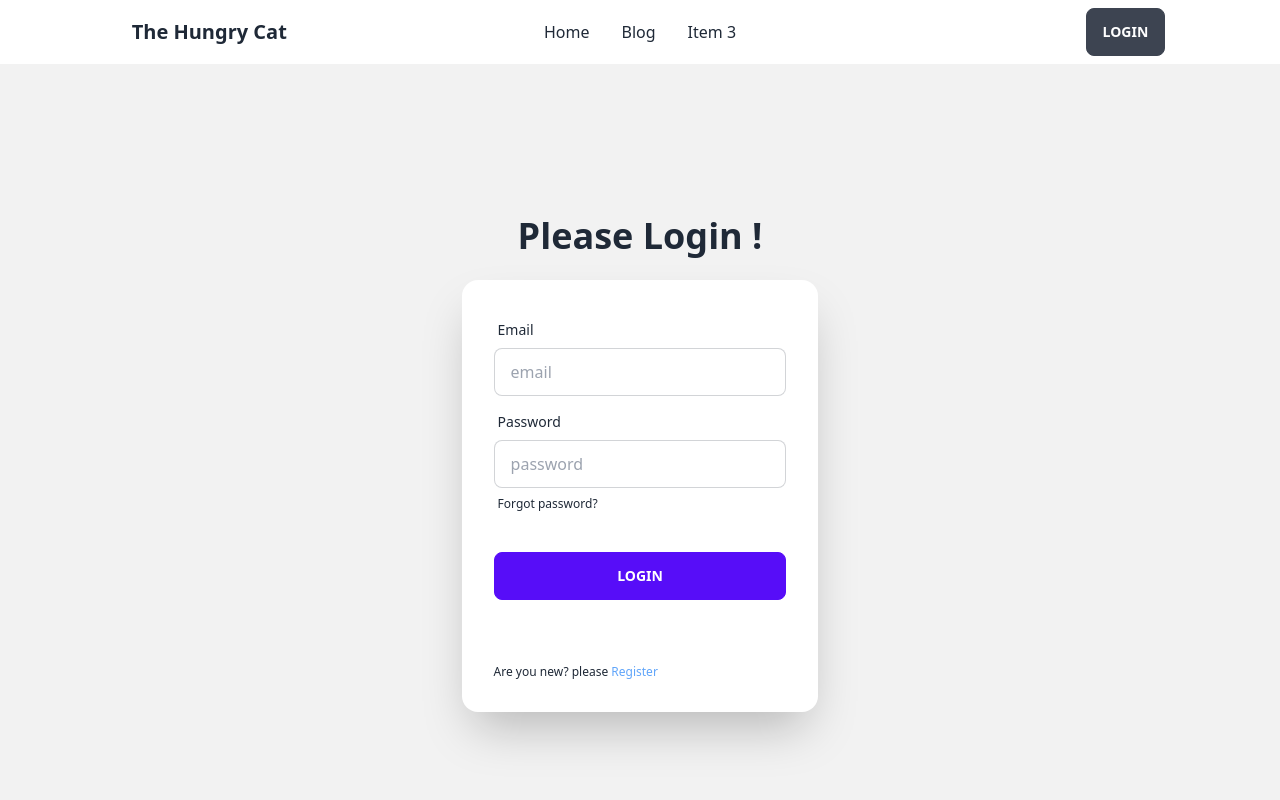
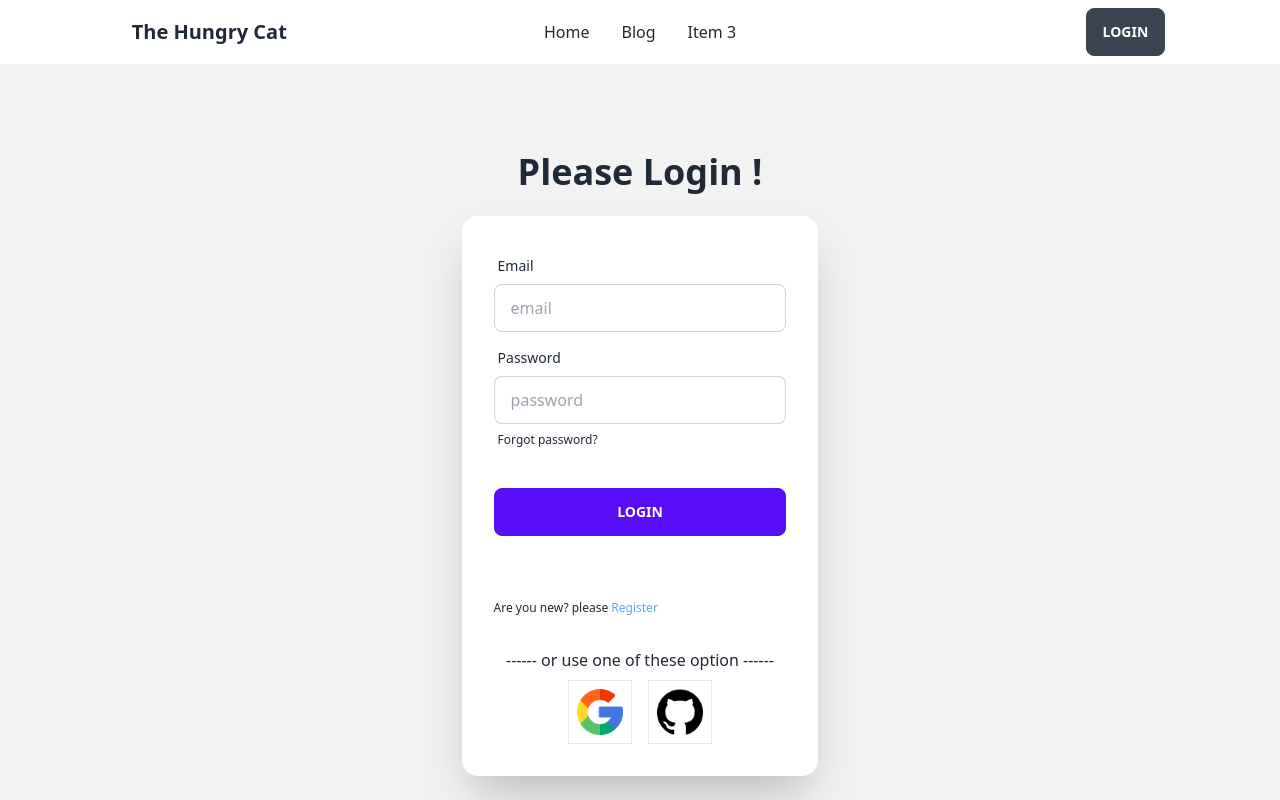
Before and after one commit to DarkAsfu/hungry-cat-client, a React (Vite) app: page /login in a window 1280 px wide. Shown: the top 800 px of the page. Built offline with nearby package versions, Linux system fonts and the light colour scheme.

Commit message:
Google and Github signin system added

```diff
--- a/src/components/pages/Login/Login.jsx
+++ b/src/components/pages/Login/Login.jsx
@@ -1,16 +1,17 @@
 import React from 'react';
 import { Link } from 'react-router-dom';
+import SocialLogin from '../shared/socialLogin';
 
 const Login = () => {
     return (
-        <div>
+        <div className=''>
             <div className="hero min-h-screen bg-base-200">
             <div className="hero-content flex-col">
                 <div className="text-center px-14">
                     <h1 className="text-4xl font-bold mb-2">Please Login !</h1>
                     {/* <p>Lorem ipsum dolor sit amet consectetur adipisicing elit. Error, officiis.</p> */}
                 </div>
-                <div className="card flex-shrink-0 w-full max-w-sm shadow-2xl bg-base-100 ">
+                <div className="card flex-shrink-0 w-full max-w-sm shadow-2xl bg-base-100 pb-8">
                     <form  className="card-body">
                         <div className="form-control">
                             <label className="label">
@@ -33,7 +34,7 @@ const Login = () => {
                     </form>
 
                     <p className="label-text-alt p-8">Are you new? please <Link to='/register' className='text-blue-400'>Register</Link></p>
-                    {/* <Google></Google> */}
+                    <SocialLogin></SocialLogin>
                     {/* <small className='text-red-600 font-bold px-6 pb-3'>{error}</small>
                     <small className='text-green-600 font-bold px-6 pb-3'>{success}</small> */}
                 </div>
--- a/src/components/pages/Register/Register.jsx
+++ b/src/components/pages/Register/Register.jsx
@@ -1,5 +1,6 @@
 import React from 'react';
 import { Link } from 'react-router-dom';
+import SocialLogin from '../shared/socialLogin';
 
 const Register = () => {
     return (
@@ -40,7 +41,7 @@ const Register = () => {
                         <div className="form-control mt-6">
                             <button className="btn btn-primary">Register</button>
                         </div>
-                        {/* <Google></Google> */}
+                        <SocialLogin></SocialLogin>
                         <label className="label">
                             {/* <p className="label-text-alt text-red-600">{error}</p>
                                 <p className="label-text-alt text-green-600">{succcess}</p> */}
--- /dev/null
+++ b/src/components/pages/shared/SocialLogin.jsx
@@ -0,0 +1,38 @@
+import React, { useContext } from 'react';
+import img from '../../../../public/google .png';
+import gitImg from '../../../../public/github.png';
+import { AuthContext } from '../../providers/AuthProvider';
+const SocialLogin = () => {
+    const {googleSignIn, gitHubLogIn} = useContext(AuthContext);
+    const handleGoogleLogin = () =>{
+        googleSignIn()
+        .then(result =>{
+            const loggedUser = result.user;
+            console.log(loggedUser);
+        })
+        .catch(error =>{
+            console.log(error.message);
+        })
+    }
+    const handleGitHubLogin = () =>{
+        gitHubLogIn()
+        .then(result =>{
+            const loggedUser = result.user;
+            console.log(loggedUser);
+        })
+        .catch(e =>{
+            console.log(e.message);
+        })
+    }
+    return (
+        <div>
+            <p className='text-center'>------ or use one of these option ------</p>
+            <div className='flex gap-4 justify-center'>
+            <img onClick={handleGoogleLogin} className='w-16  mt-2 border p-2' src={img} alt="" />
+            <img onClick={handleGitHubLogin} className='w-16  mt-2 border p-2' src={gitImg} alt="" />
+            </div>
+        </div>
+    );
+};
+
+export default SocialLogin;
--- a/src/components/providers/AuthProvider.jsx
+++ b/src/components/providers/AuthProvider.jsx
@@ -1,11 +1,20 @@
 import React, { createContext } from 'react';
 import app from '../firebase/firebase.config';
-import {getAuth} from "firebase/auth"
-const AuthContext = createContext(null);
+import {GithubAuthProvider, GoogleAuthProvider, getAuth, signInWithPopup} from "firebase/auth"
+export const AuthContext = createContext(null);
 const auth = getAuth(app);
 const AuthProvider = ({children}) => {
+    const googleSignIn = () =>{
+        const googleProvider = new GoogleAuthProvider();
+        return signInWithPopup(auth, googleProvider);
+    }
+    const gitHubLogIn = () =>{
+        const gitHubProvider = new GithubAuthProvider();
+        return signInWithPopup(auth, gitHubProvider);
+    }
     const authInfo = {
-
+        googleSignIn,
+        gitHubLogIn
     }
     return (
         <AuthContext.Provider value={authInfo}>
```
Also changed, not shown: public/github.png (added), public/google .png (added).
